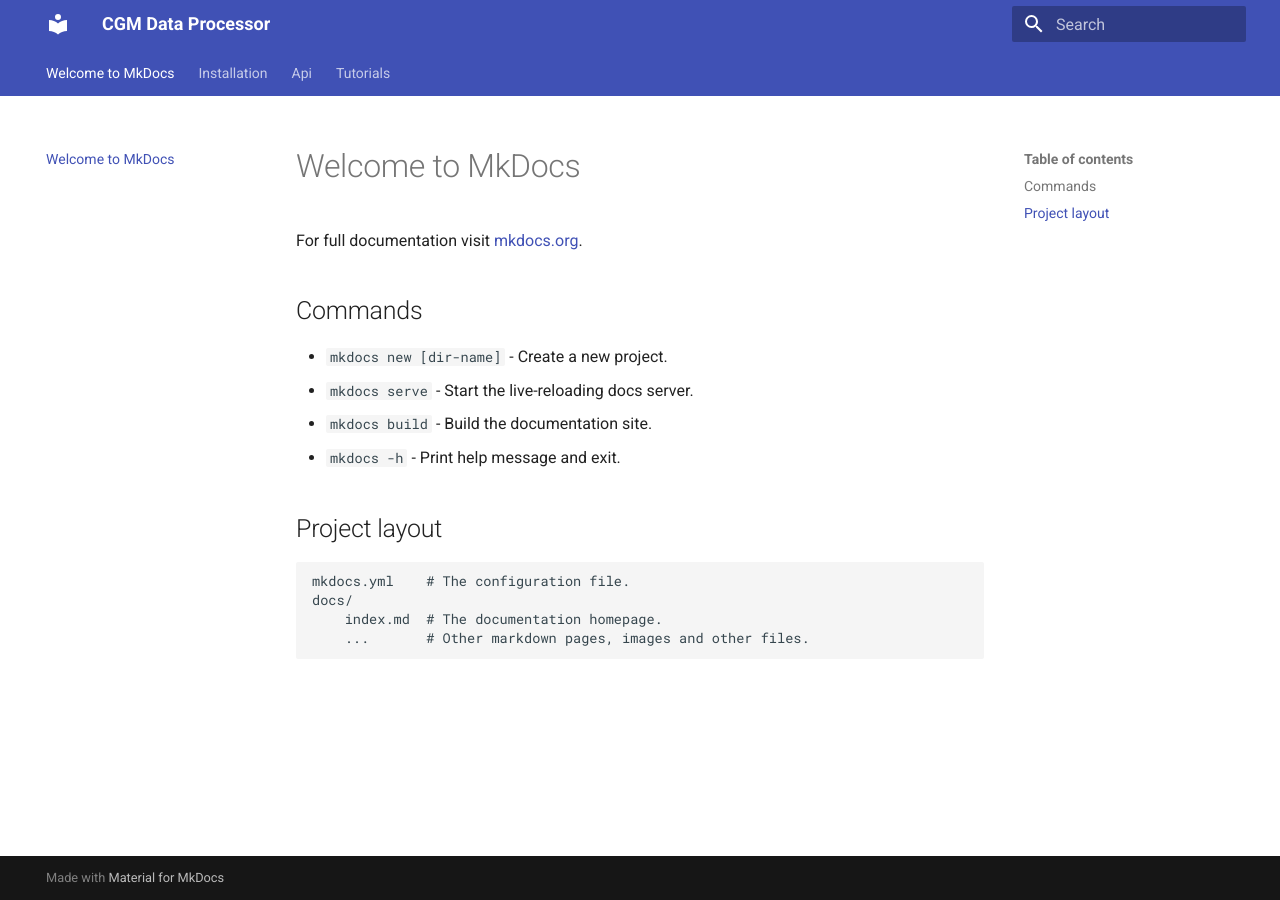
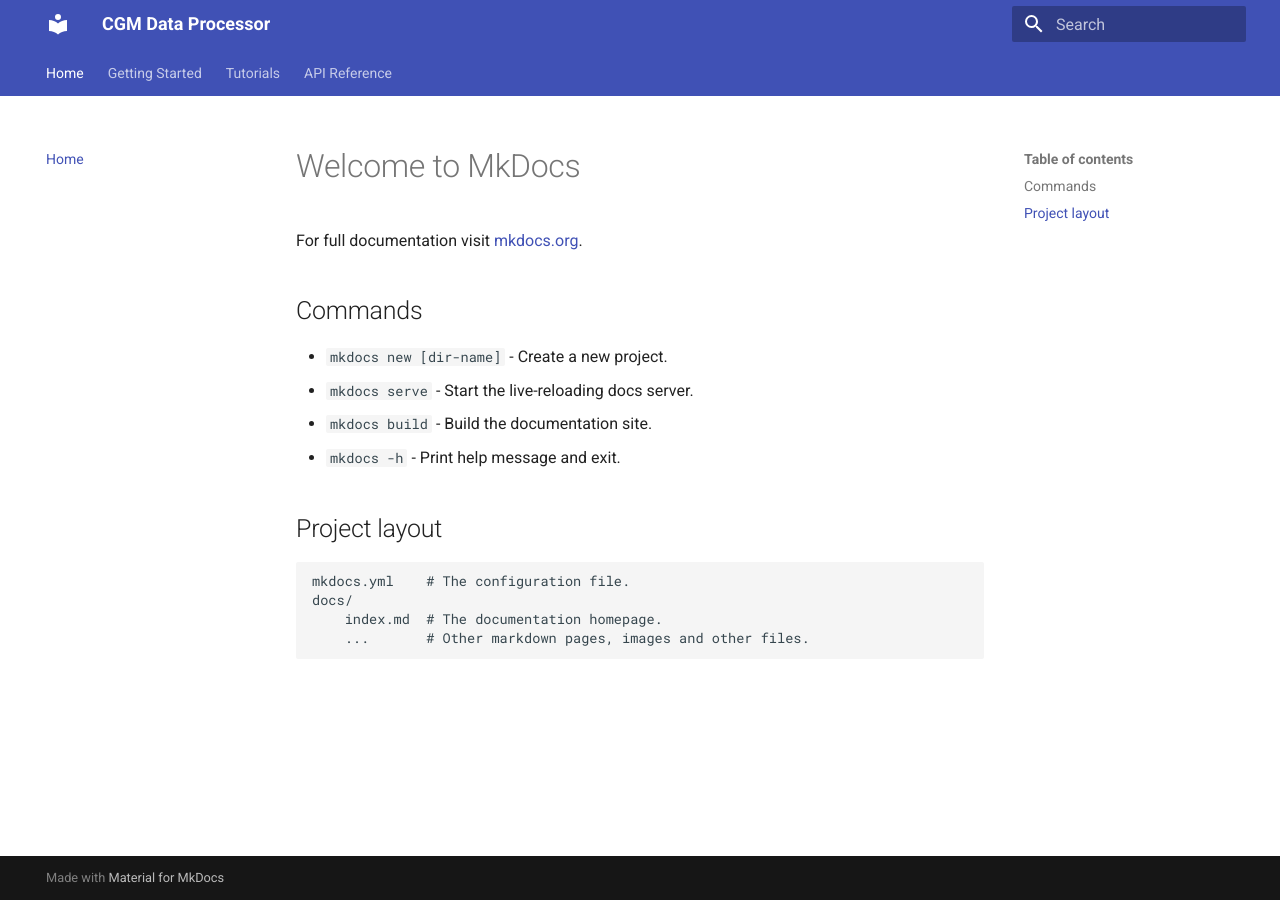
Before and after one commit to Warren8824/cgm-data-processor, an MkDocs documentation site: the page built from docs/index.md, in a window 1280 px wide. Built offline with MkDocs 1.6.1 and Material for MkDocs 9.7.7, drawn with Linux system fonts in a browser that asks for light colours; some of the changed lines change nothing that is shown.

Commit message:
Update nav and plugins setup in mkdocs.yml

```diff
--- a/mkdocs.yml
+++ b/mkdocs.yml
@@ -8,3 +8,22 @@
     - navigation.instant  # Makes navigation feel faster
     - navigation.tabs    # Adds tabs at the top level
     - search.suggest     # Adds search suggestions as you type
+
+
+nav:
+  - Home: index.md
+  - Getting Started: installation.md
+  - Tutorials:
+      - Quick Start: tutorials/quickstart.md
+      - Advanced Usage: tutorials/advanced.md
+  - API Reference: api/reference.md
+
+
+plugins:
+  - search    # Enables search
+  - mkdocstrings:
+      default_handler: python
+      handlers:
+        python:
+          selection:
+            docstring_style: google  # Or numpy etc, depending on your style
```
